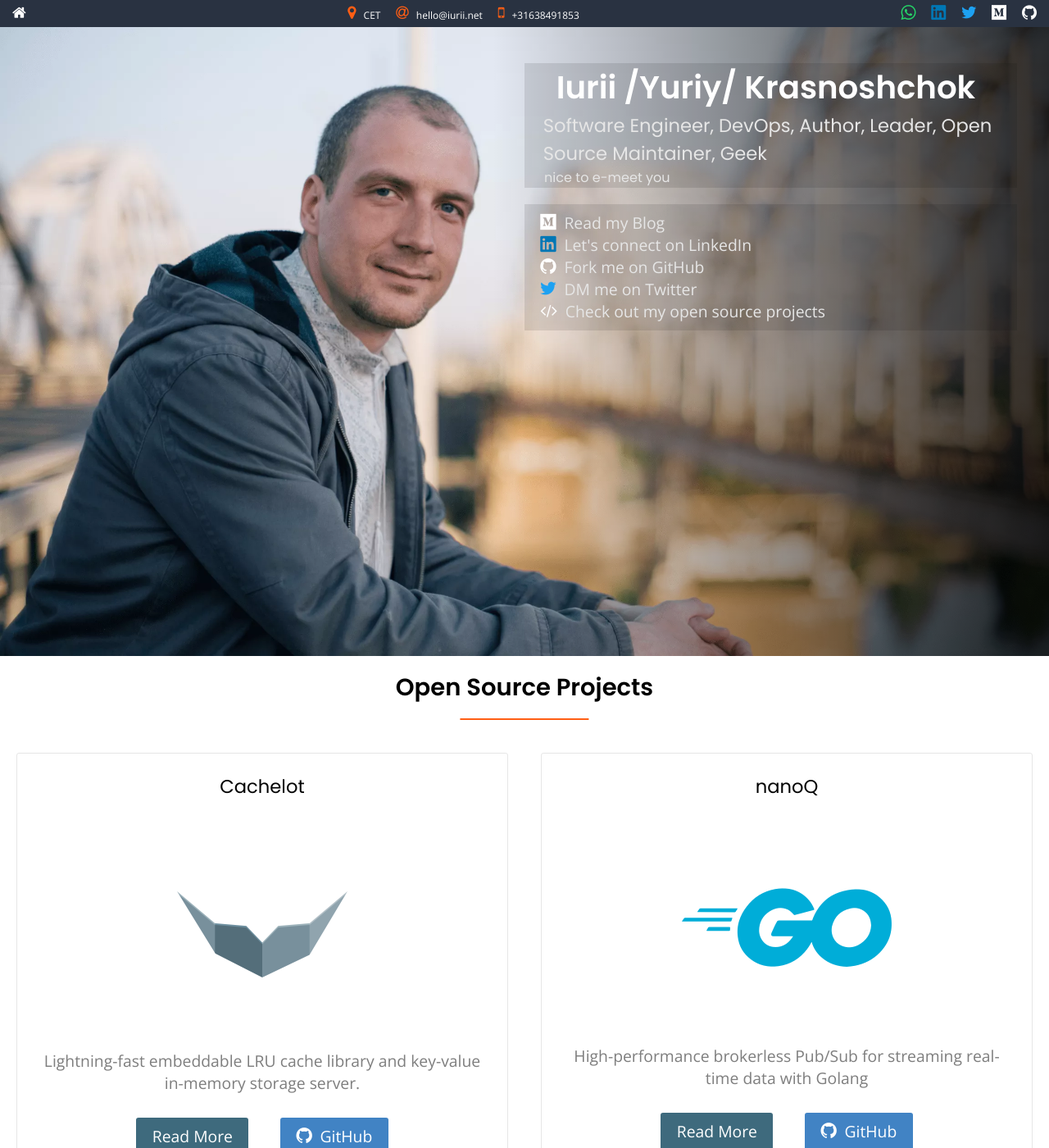
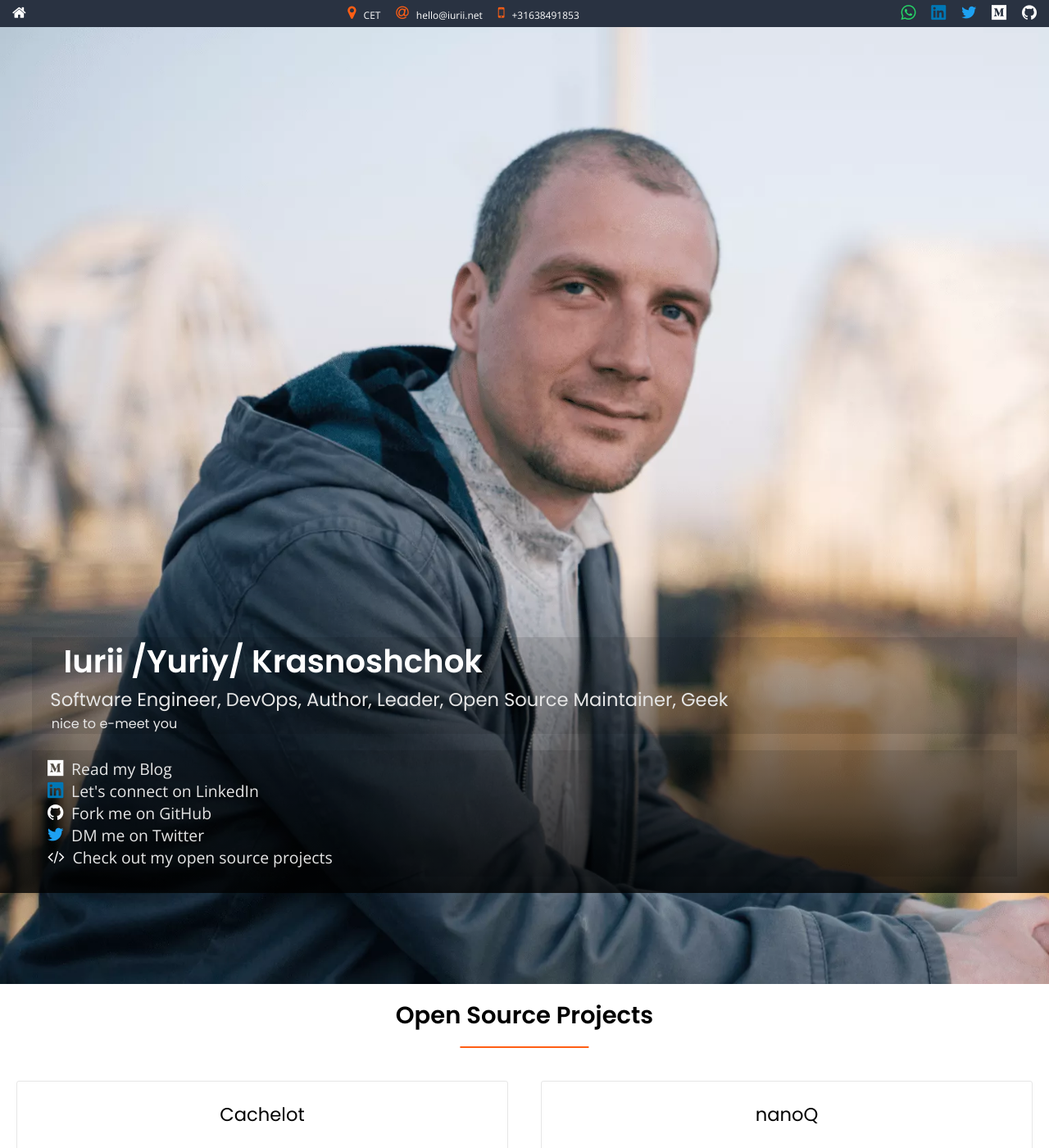
Before and after one commit to aka-rider/iurii.net, a Jekyll site: the page built from index.html, in a window 1280 px wide and 1400 px high. Shown: the whole window at 82% size. Built offline with Jekyll 4.4.1, drawn with Linux system fonts in a browser that asks for light colours; some web fonts are replaced.

Commit message:
redesign: cta text always on the bottom

```diff
--- a/assets/css/homepage.css
+++ b/assets/css/homepage.css
@@ -1,8 +1,8 @@
 #photo {
   display: flex;
-  flex-direction: row;
+  flex-direction: column;
   min-width: 100%;
-  min-height: 1000px;
+  min-height: 1200px;
   background-image: url("/assets/img/iurii-2560×1440.webp");
   background-size: cover;
   background-repeat: no-repeat;
@@ -11,20 +11,19 @@
 }
 
 #photo-empty-area {
-  flex: 50%;
+  min-height: 700px;
 }
 
 #photo-cta-area {
-  flex: 50%;
-  padding: 0 2em 0 2em;
-  background-image: linear-gradient(to right, transparent, rgba(0, 0, 0, 0.8));
+  padding: 0 2em;
+  background-image: linear-gradient(to bottom, transparent, rgba(0, 0, 0, 0.8));
 }
 
 #photo-cta-area h1,
 #photo-cta-area h3,
 #photo-cta-area h5 {
   background-color: rgba(0, 0, 0, 0.1);
-  padding: 0 1em 0 1em;
+  padding: 0 1em;
   margin: 0;
 }
 
@@ -58,29 +57,6 @@
   color: white;
 }
 
-@media only screen and (max-width: 1500px) {
-  #photo {
-    min-height: 800px;
-  }
-}
-
-@media only screen and (max-width: 1200px) {
-  #photo {
-    flex-direction: column;
-    min-height: 1000px;
-  }
-  #photo-empty-area {
-    min-height: 600px;
-  }
-  #photo-cta-area {
-    background-image: linear-gradient(
-      to bottom,
-      transparent,
-      rgba(0, 0, 0, 0.8)
-    );
-  }
-}
-
 #open-source-projects {
   display: flex;
   flex-direction: row;
@@ -110,13 +86,29 @@
   padding-right: 0.5em;
 }
 
-@media only screen and (max-width: 870px) {
+@media only screen and (max-width: 880px) {
   #photo {
     background-image: url("/assets/img/iurii-720×1280.webp");
+    min-height: 1200px;
   }
+
   #photo-empty-area {
-    min-height: 700px;
+    min-height: 750px;
   }
+  #photo-cta-area {
+    padding: 0 0.5em;
+  }
+  #photo-cta-area {
+    padding: 0 0.5em;
+  }
+
+  #photo-cta-area h1,
+  #photo-cta-area h3,
+  #photo-cta-area h5,
+  #photo-cta-area ul {
+    padding: 0 0.5em;
+  }
+
   #open-source-projects {
     flex-direction: column;
   }
@@ -125,3 +117,12 @@
     width: 90%;
   }
 }
+
+@media only screen and (max-width: 600px) {
+  #photo {
+    min-height: 500px;
+  }
+  #photo-empty-area {
+    min-height: 350px;
+  }
+}
```
